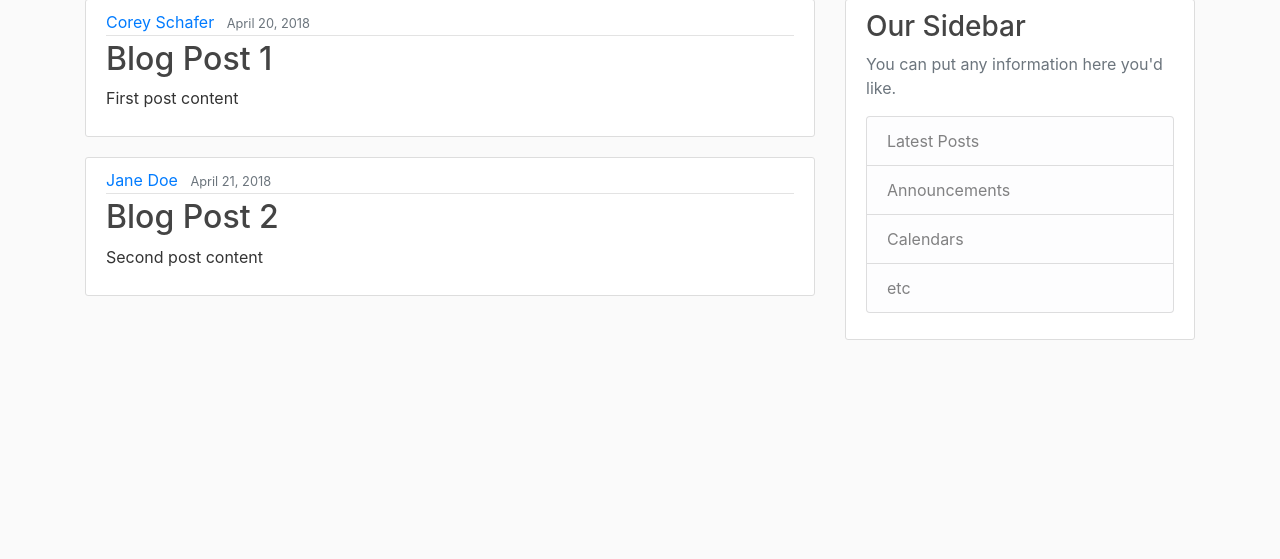
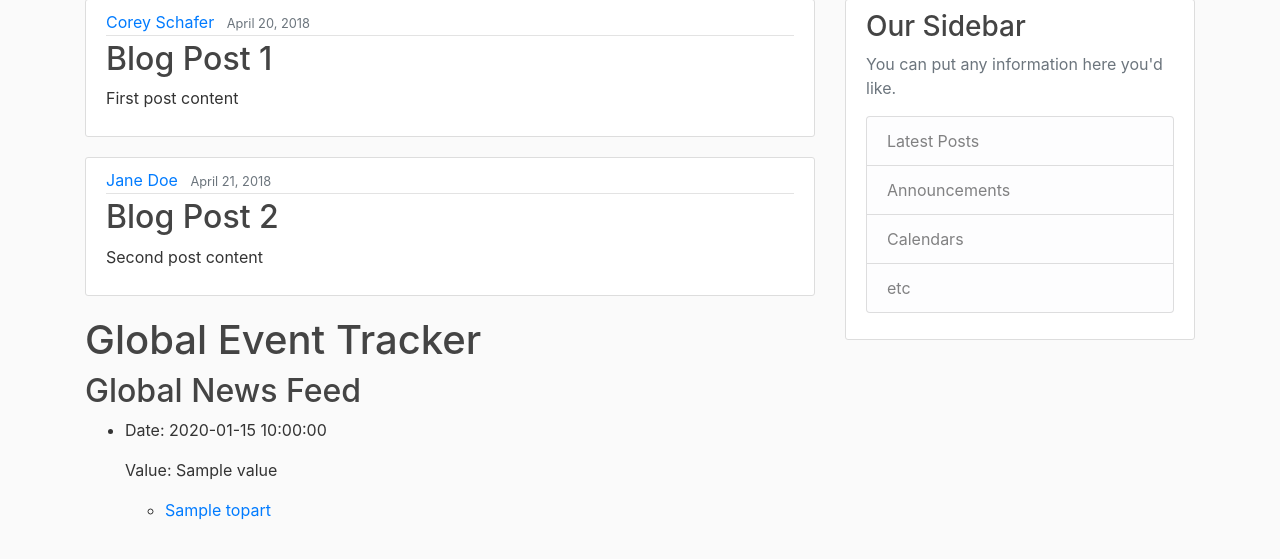
Before and after one commit to Liz-Adhiambo/global_event_tracker, a Flask app: page / in a window 1280 px wide. Shown: the part 81-640 px from the top of the page. Run offline with Flask 3, Linux system fonts and the light colour scheme; tables that the repository leaves empty hold one stand-in row (values such as "Sample post"); a database or web service that is not in the repository returns one stand-in record (values such as "Sample title"); data that the repository does not hold is empty; some libraries are stand-ins or nearby versions.

Commit message:
version 1 of getting news

```diff
--- /dev/null
+++ b/event_tracker/news.py
@@ -0,0 +1,13 @@
+import requests
+
+def fetch_global_news():
+    url = "https://api.gdeltproject.org/api/v2/doc/doc"
+    params = {
+        "query": "domain:news",
+        "mode": "timelinevolinfo",
+        "TIMELINESMOOTH": "5",
+        "FORMAT": "json",
+    }
+    response = requests.get(url, params=params)
+    data = response.json()
+    return data.get("timeline", [])
--- a/event_tracker/routes.py
+++ b/event_tracker/routes.py
@@ -1,8 +1,8 @@
-from flask import render_template, url_for, flash, redirect
+from flask import render_template, url_for, flash, redirect,request
 from event_tracker import app
 from event_tracker.forms import RegistrationForm, LoginForm
 from event_tracker.models import User, Post
-
+from event_tracker.news import fetch_global_news
 
 posts = [
     {
@@ -23,7 +23,10 @@ posts = [
 @app.route("/")
 @app.route("/home")
 def home():
-    return render_template('home.html', posts=posts)
+    global_news = fetch_global_news()
+    print(global_news)
+
+    return render_template('home.html', posts=posts, global_news=global_news)
 
 
 @app.route("/about")
--- a/event_tracker/templates/home.html
+++ b/event_tracker/templates/home.html
@@ -12,4 +12,21 @@
           </div>
         </article>
     {% endfor %}
+    <h1>Global Event Tracker</h1>
+    <h2>Global News Feed</h2>
+
+    <ul>
+      {% for data_point in global_news['data'] %}
+  <li>
+    <p>Date: {{ data_point['date'] }}</p>
+    <p>Value: {{ data_point['value'] }}</p>
+    <ul>
+      {% for topart in data_point['toparts'] %}
+        <li><a href="{{ topart['url'] }}">{{ topart['title'] }}</a></li>
+      {% endfor %}
+    </ul>
+  </li>
+{% endfor %}
+
+  </ul>
 {% endblock content %}
```
